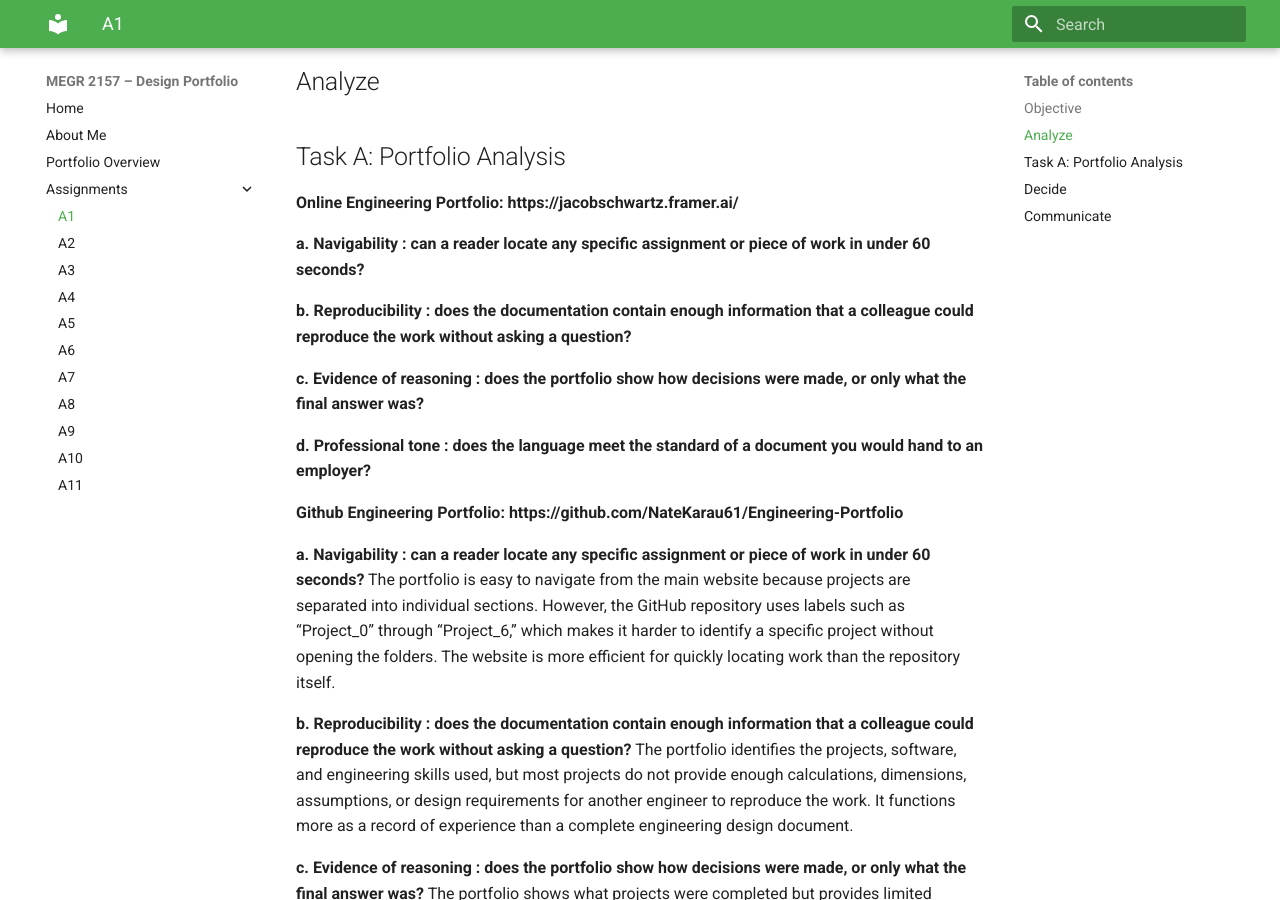
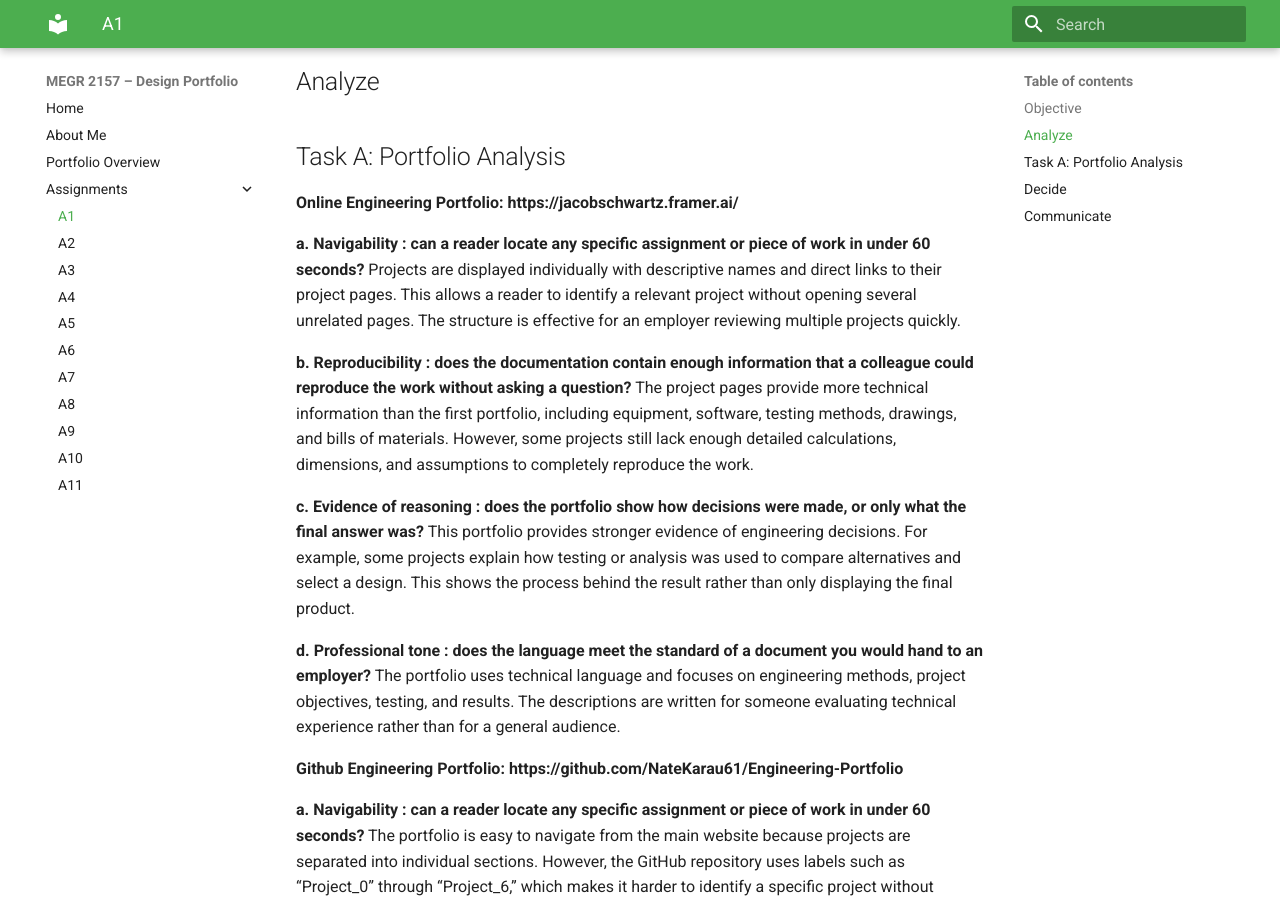
Before and after one commit to jcasillaspad/MEGR2157-Portfolio, an MkDocs documentation site: the page built from docs/assignments/A01/index.md, in a window 1280 px wide and 900 px high, scrolled down 191 px. Built offline with MkDocs 1.6.1 and Material for MkDocs 9.7.7, drawn with Linux system fonts in a browser that asks for light colours.

Commit message:
Enhance portfolio analysis in index.md
Updated portfolio analysis with detailed evaluations on navigability, reproducibility, reasoning, and professional tone for both online and GitHub portfolios.

```diff
--- a/docs/assignments/A01/index.md
+++ b/docs/assignments/A01/index.md
@@ -8,12 +8,16 @@
 **Online Engineering Portfolio: https://jacobschwartz.framer.ai/**
 
 **a.  Navigability : can a reader locate any specific assignment or piece of work in under 60 seconds?**
+Projects are displayed individually with descriptive names and direct links to their project pages. This allows a reader to identify a relevant project without opening several unrelated pages. The structure is effective for an employer reviewing multiple projects quickly.
 
 **b.  Reproducibility : does the documentation contain enough information that a colleague could reproduce the work without asking a question?**
+The project pages provide more technical information than the first portfolio, including equipment, software, testing methods, drawings, and bills of materials. However, some projects still lack enough detailed calculations, dimensions, and assumptions to completely reproduce the work.
 
 **c.  Evidence of reasoning : does the portfolio show how decisions were made, or only what the final answer was?**
+This portfolio provides stronger evidence of engineering decisions. For example, some projects explain how testing or analysis was used to compare alternatives and select a design. This shows the process behind the result rather than only displaying the final product.
 
 **d.  Professional tone : does the language meet the standard of a document you would hand to an employer?**
+The portfolio uses technical language and focuses on engineering methods, project objectives, testing, and results. The descriptions are written for someone evaluating technical experience rather than for a general audience.
 
 **Github Engineering Portfolio: https://github.com/NateKarau61/Engineering-Portfolio**
 
```
